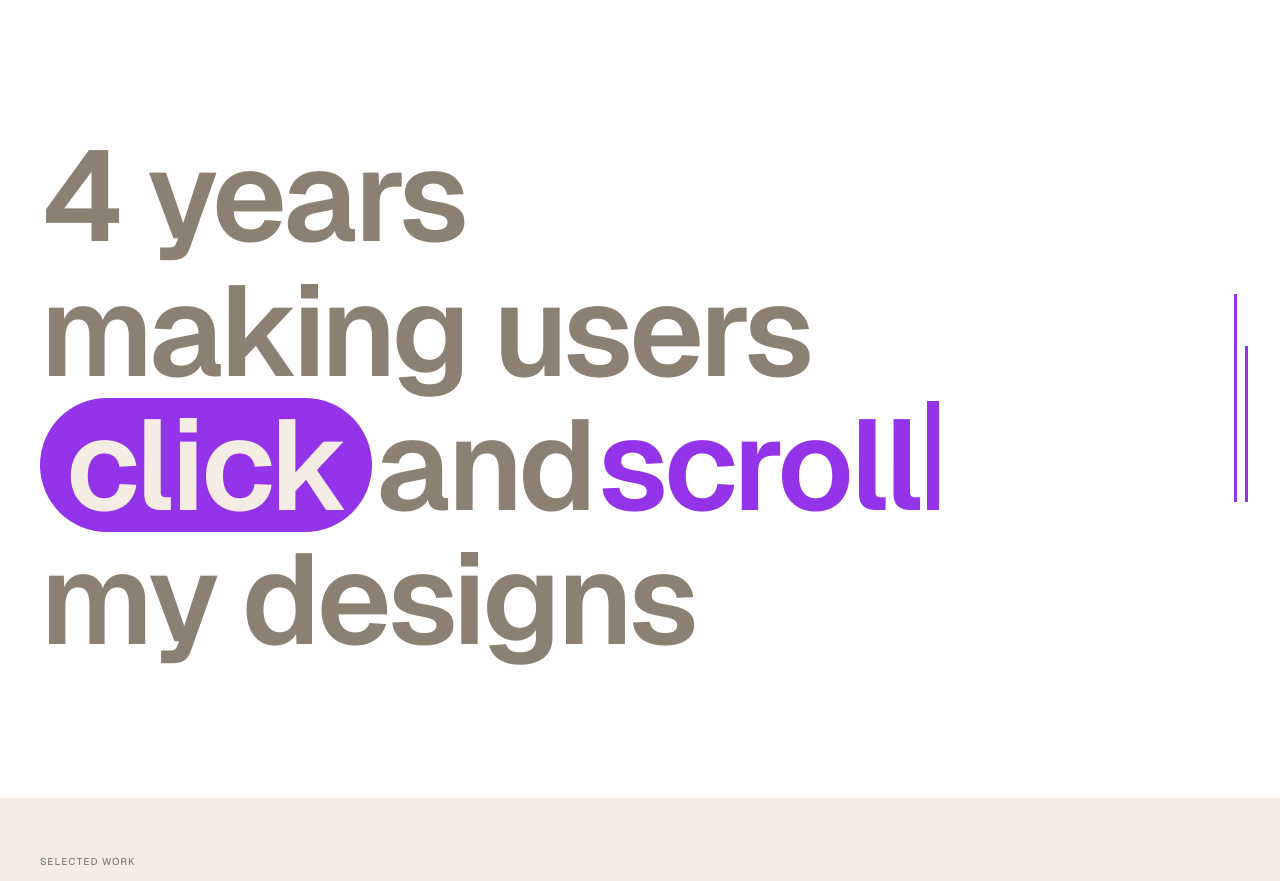
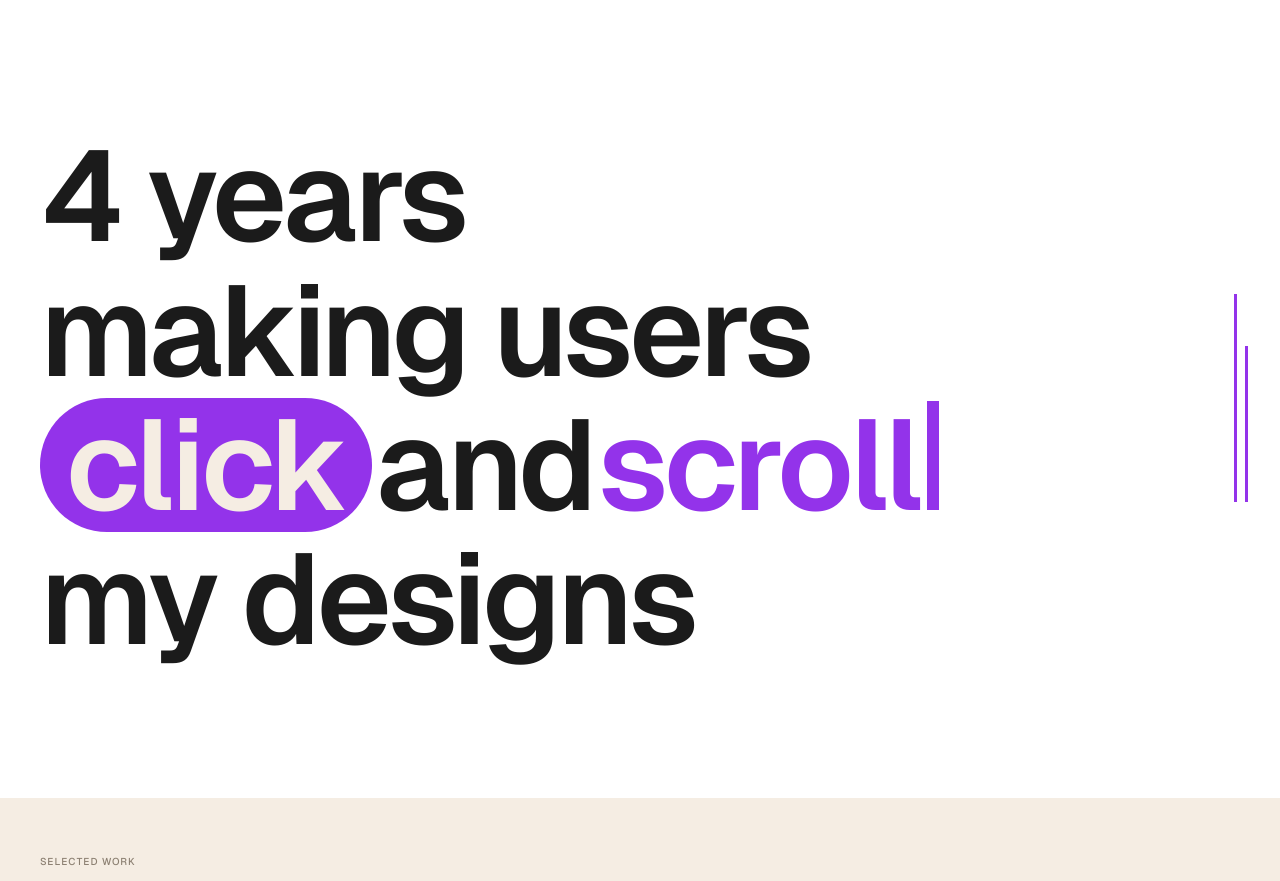
Before and after one commit to aashifuxdev/new-portfolio, a Next.js app: page / in a window 1280 px wide. Shown: the part 802-1683 px from the top of the page. Built offline with nearby package versions, Linux system fonts and the light colour scheme.

Commit message:
Stats section: text color → #1b1b1b
https://claude.ai/code/session_013pGGL4XccxgF514E7uMjSG

```diff
--- a/components/StatsSection.tsx
+++ b/components/StatsSection.tsx
@@ -62,8 +62,8 @@ export default function StatsSection() {
         animate={isInView ? "visible" : "hidden"}
         className="w-full"
       >
-        <motion.p variants={wordVariants} className="text-muted block" style={headingStyle}>4 years</motion.p>
-        <motion.p variants={wordVariants} className="text-muted block" style={headingStyle}>making users</motion.p>
+        <motion.p variants={wordVariants} className="text-[#1b1b1b] block" style={headingStyle}>4 years</motion.p>
+        <motion.p variants={wordVariants} className="text-[#1b1b1b] block" style={headingStyle}>making users</motion.p>
 
         <motion.div variants={wordVariants} className="flex flex-wrap items-baseline" style={{ gap: "0 0.25em" }}>
           <span className="relative inline-block">
@@ -75,14 +75,14 @@ export default function StatsSection() {
             />
             <span className="relative text-cream font-semibold px-[0.2em]" style={headingStyle}>click</span>
           </span>
-          <span className="text-muted font-semibold" style={headingStyle}>and</span>
+          <span className="text-[#1b1b1b] font-semibold" style={headingStyle}>and</span>
           <span className="text-purple-600 font-semibold inline-flex items-baseline" style={headingStyle}>
             scro<span>ll</span>
             {isInView && <BlinkingCursor />}
           </span>
         </motion.div>
 
-        <motion.p variants={wordVariants} className="text-muted block" style={headingStyle}>my designs</motion.p>
+        <motion.p variants={wordVariants} className="text-[#1b1b1b] block" style={headingStyle}>my designs</motion.p>
       </motion.div>
     </section>
   );
```
